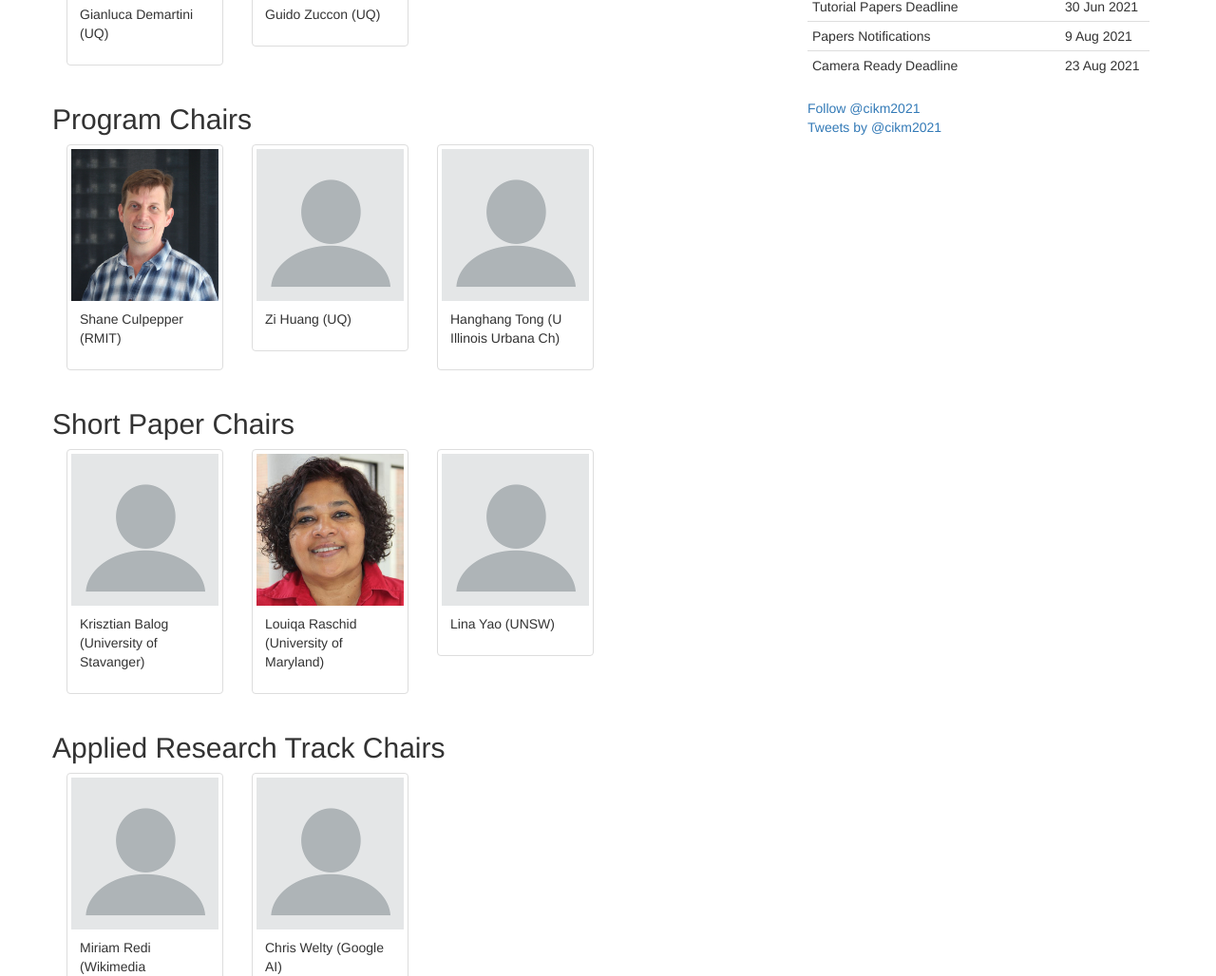
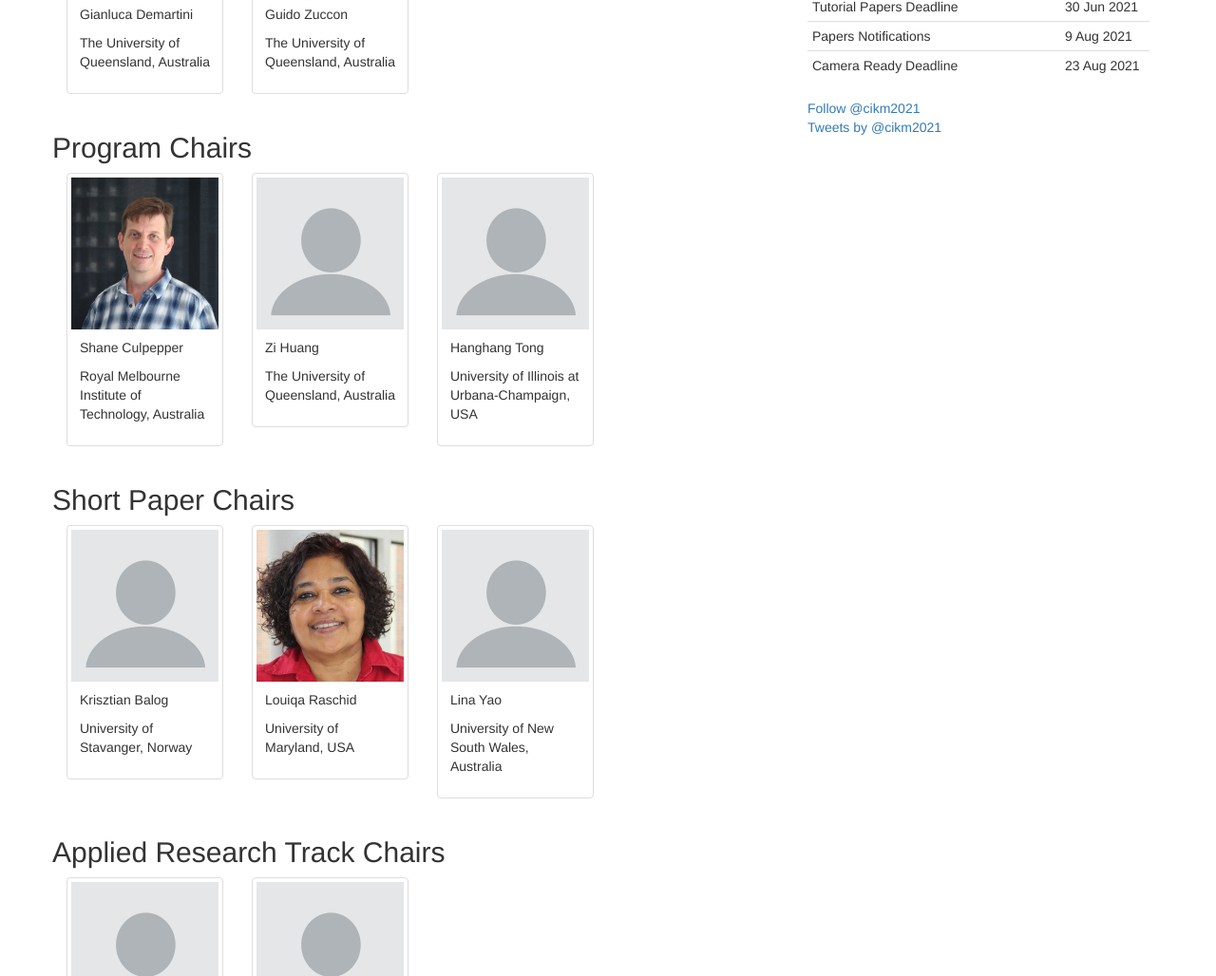
Before and after one commit to ielab/cikm2021-website, a Jekyll site: the page built from committee.md, in a window 1280 px wide and 1400 px high, cut to the strip 372-1400 px from the top of the window. Shown: the whole strip at 95% size. Built offline with Jekyll 4.4.1, drawn with Linux system fonts in a browser that asks for light colours; comment, search, counter and statistics services are not loaded; our own code applies the rules of GitHub Pages for plain Markdown files; some of the changed text lies outside the part shown.

```diff
--- a/_data/oc.yml
+++ b/_data/oc.yml
@@ -2,75 +2,96 @@ chairs:
 
   - name: General Chairs
     members:
-      - name: Gianluca Demartini (UQ)
+      - name: Gianluca Demartini
+        org: The University of Queensland, Australia
         img: /img/oc/gd-2020-2.png
-      - name: Guido Zuccon (UQ)
+      - name: Guido Zuccon
+        org: The University of Queensland, Australia
         img: /img/oc/guido-zuccon-scaled.jpg
 
   - name: Program Chairs
     members:
-      - name: Shane Culpepper (RMIT)
+      - name: Shane Culpepper
+        org: Royal Melbourne Institute of Technology, Australia
         img: /img/oc/shane_culpepper.jpg
-      - name: Zi Huang (UQ)
+      - name: Zi Huang
+        org: The University of Queensland, Australia
         img:
-      - name: Hanghang Tong (U Illinois Urbana Ch)
+      - name: Hanghang Tong
+        org: University of Illinois at Urbana-Champaign, USA
         img:
 
   - name: Short Paper Chairs
     members:
-      - name: Krisztian Balog (University of Stavanger)
+      - name: Krisztian Balog
+        org: University of Stavanger, Norway
         img:
-      - name: Louiqa Raschid (University of Maryland)
+      - name: Louiqa Raschid
+        org: University of Maryland, USA
         img: /img/oc/LouiqaRaschid.JPG
-      - name: Lina Yao (UNSW)
+      - name: Lina Yao
+        org: University of New South Wales, Australia
         img:
 
   - name: Applied Research Track Chairs
     members:
-      - name: Miriam Redi (Wikimedia Foundation)
+      - name: Miriam Redi
+        org: Wikimedia Foundation
         img:
-      - name: Chris Welty (Google AI)
+      - name: Chris Welty
+        org: Google AI, USA
         img:
 
   - name: Demonstrations Chairs
     members:
-      - name: Zhifing Bao (RMIT)
-        img:
-      - name: Julia Kiselova (Microsoft)
+      - name: Zhifeng Bao
+        org: Royal Melbourne Institute of Technology, Australia
+        img: /img/oc/ZhifengBao.png
+      - name: Julia Kiselova
+        org: Microsoft
         img:
 
   - name: Resource Track Chairs
     members:
-      - name: Nicola Ferro (University of Padua, Italy)
+      - name: Nicola Ferro
+        org: University of Padua, Italy
         img: /img/oc/ferro.jpg
-      - name: Zhenhui Jessie Li (Pennsylvania State University)
+      - name: Zhenhui Jessie Li
+        org: Pennsylvania State University, USA
         img:
 
   - name: Workshop Chairs
     members:
-      - name: Gao Cong (NTU)
+      - name: Gao Cong
+        org: Nanyang Technological University, Singapore
         img:
-      - name: Maya Ramanath (IIT-D)
+      - name: Maya Ramanath
+        org: Indian Institute of Technology Delhi, India
         img: /img/oc/MayaRamanath.jpg
 
   - name: Tutorial Chairs
     members:
-      - name: Mohamed Sharaf (United Arab Emirates University)
+      - name: Mohamed Sharaf
+        org: United Arab Emirates University, UAE
         img:
-      - name: Min Zhang (Tsinghua University, China)
+      - name: Min Zhang
+        org: Tsinghua University, China
         img:
 
   - name: Website Chair
     members:
-      - name: Harrisen Scells (UQ)
+      - name: Harrisen Scells
+        org: The University of Queensland, Australia
         img: /img/oc/harry.jpeg
 
   - name: Local and Online Chair
     members:
-      - name: Kathleen Williamson (UQ)
+      - name: Kathleen Williamson
+        org: The University of Queensland, Australia
         img:
 
   - name: Proceedings Chair
     members:
-      - name: Kevin Roitero (UNIUD)
+      - name: Kevin Roitero
+        org: University of Udine, Italy
         img:
--- a/committee.md
+++ b/committee.md
@@ -17,6 +17,7 @@ layout: default
 {%- endif -%}
       <div class="caption">
         <p>{{- member.name -}}</p>
+        <p>{{- member.org -}}</p>
       </div>
     </div>
 </div>
```
Also changed, not shown: img/oc/ZhifengBao.png (added).
